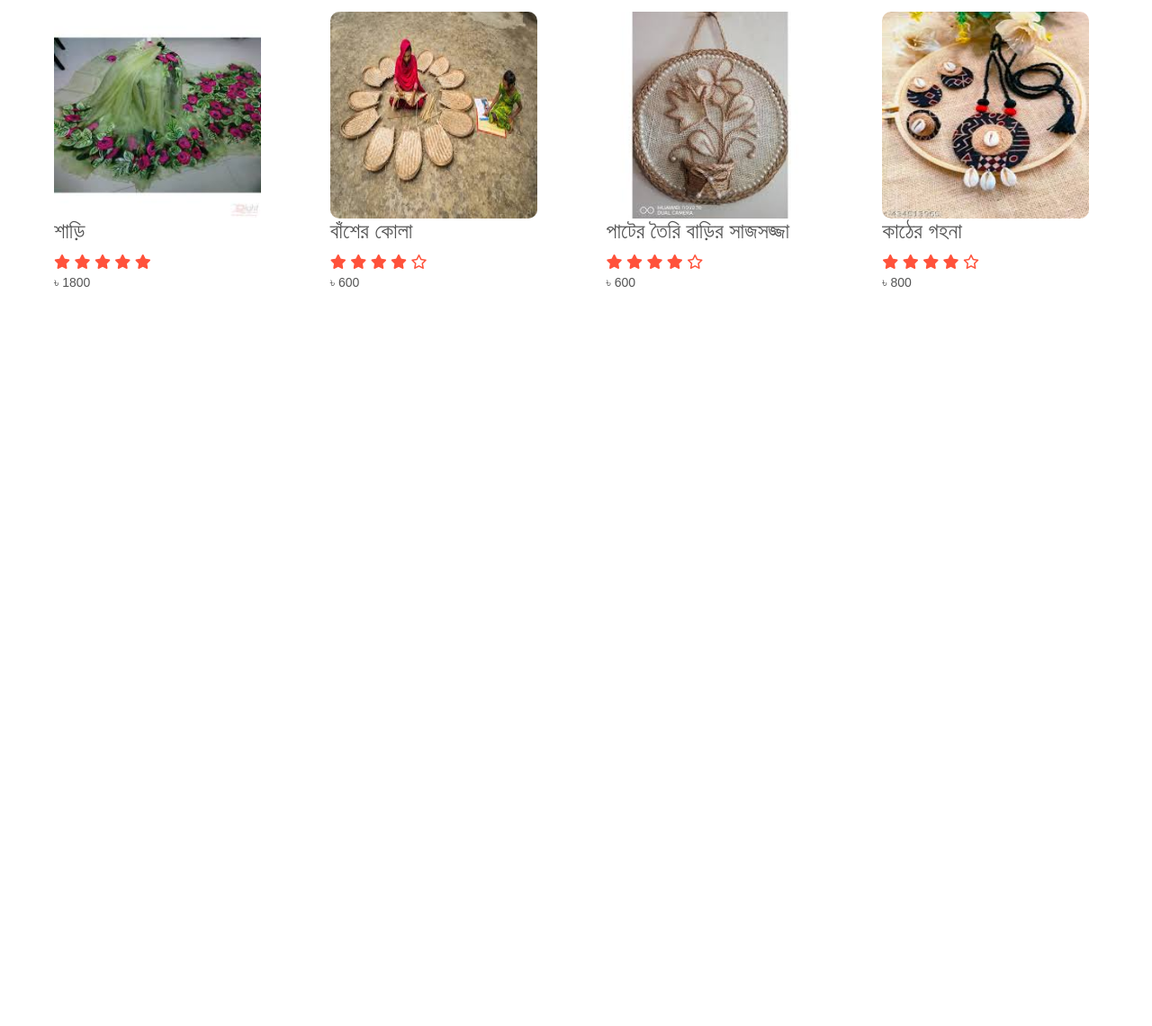
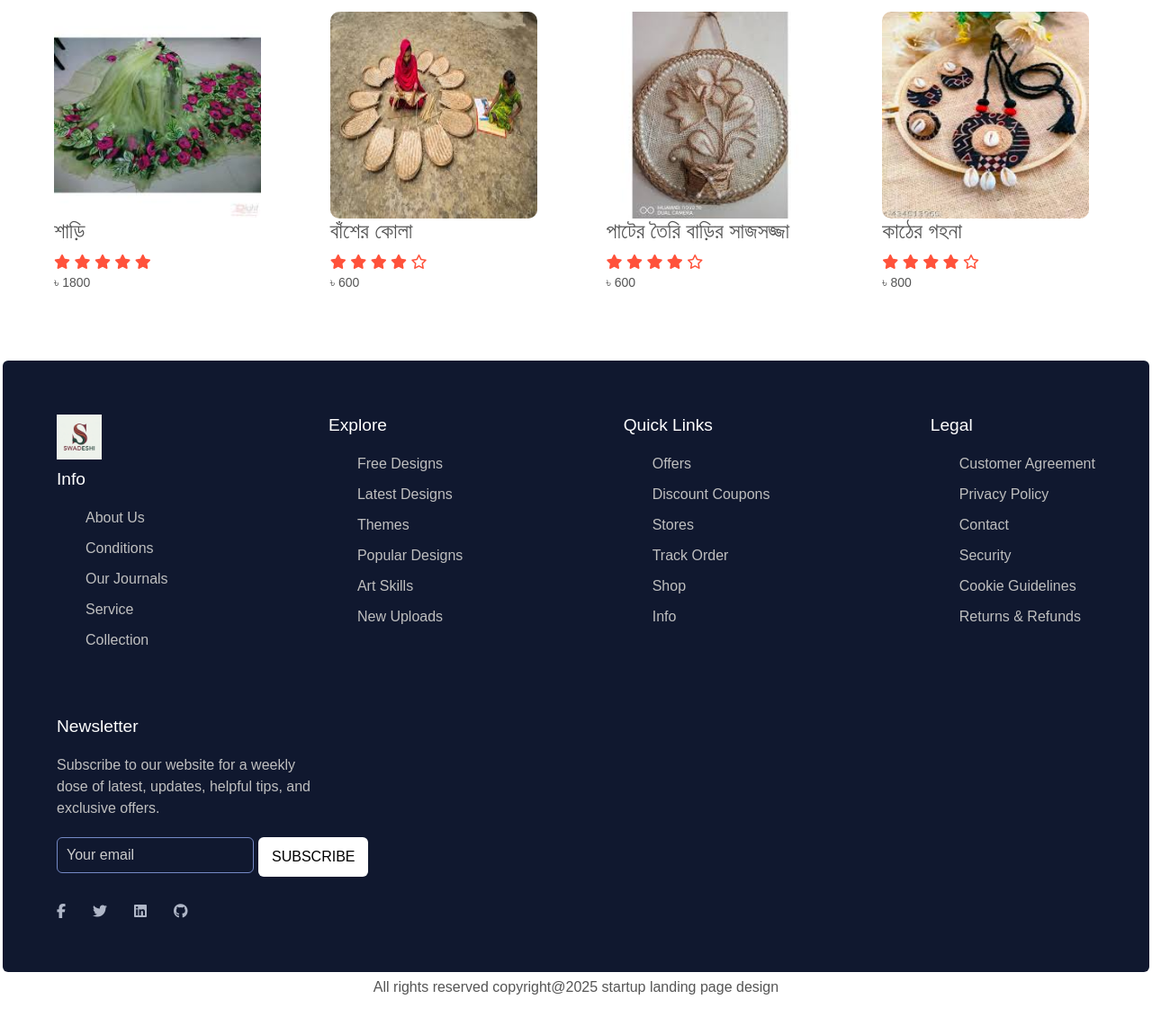
Before and after one commit to arjunmazumder/swadeshi, a plain HTML site: page index.html in a window 1280 px wide. Shown: the part 2678-3819 px from the top of the page at 90% size. Before the commit the page ends 3094 px from the top, so only its background shows below. Drawn offline with Linux system fonts and the light colour scheme.

Commit message:
footer added:

```diff
--- /dev/null
+++ b/css/style2.css
@@ -0,0 +1,148 @@
+/* Importing Google font - Open Sans */
+@import url('https://fonts.googleapis.com/css2?family=Open+Sans:wght@300;400;500;600;700&display=swap');
+
+
+
+.footer {
+    /* position: absolute; */
+    top: 50%;
+    left: 50%;
+    /* transform: translate(-50%, -50%); */
+    /* max-width: 1280px; */
+    /* width: 95%; */
+    background: #10182F;
+    border-radius: 6px;
+}
+
+.footer .footer-row {
+    display: flex;
+    flex-wrap: wrap;
+    justify-content: space-between;
+    gap: 3.5rem;
+    padding: 60px;
+}
+
+.footer-row .footer-col h4 {
+    color: #fff;
+    font-size: 1.2rem;
+    font-weight: 400;
+}
+
+.footer .footer-row .footer-col img {
+    margin-bottom: 10px;
+    height: 50px;
+    width: 50px;
+}
+
+.footer-col .links {
+    margin-top: 20px;
+}
+
+.footer-col .links li {
+    list-style: none;
+    margin-bottom: 10px;
+}
+
+.footer-col .links li a {
+    text-decoration: none;
+    color: #bfbfbf;
+}
+
+.footer-col .links li a:hover {
+    color: #fff;
+}
+
+.footer-col p {
+    margin: 20px 0;
+    color: #bfbfbf;
+    max-width: 300px;
+}
+
+.footer-col form {
+    display: flex;
+    gap: 5px;
+}
+
+.footer-col input {
+    height: 40px;
+    border-radius: 6px;
+    background: none;
+    width: 100%;
+    outline: none;
+    border: 1px solid #7489C6;
+    caret-color: #fff;
+    color: #fff;
+    padding-left: 10px;
+}
+
+.footer-col input::placeholder {
+    color: #ccc;
+}
+
+.footer-col form button {
+    background: #fff;
+    outline: none;
+    border: none;
+    padding: 10px 15px;
+    border-radius: 6px;
+    cursor: pointer;
+    font-weight: 500;
+    transition: 0.2s ease;
+}
+
+.footer-col form button:hover {
+    background: #cecccc;
+}
+
+.footer-col .icons {
+    display: flex;
+    margin-top: 30px;
+    gap: 30px;
+    cursor: pointer;
+}
+
+.footer-col .icons i {
+    color: #afb6c7;
+}
+
+.footer-col .icons i:hover {
+    color: #fff;
+}
+
+.footer-copy {
+    text-align: center !important;
+    margin-top: 5px;
+}
+
+@media (max-width: 768px) {
+    .footer {
+        position: relative;
+        bottom: 0;
+        left: 0;
+        transform: none;
+        width: 100%;
+        border-radius: 0;
+    }
+
+    .footer .footer-row {
+        padding: 20px;
+        gap: 1rem;
+    }
+
+    .footer-col form {
+        display: block;
+    }
+
+    .footer-col form :where(input, button) {
+        width: 100%;
+    }
+
+    .footer-col form button {
+        margin: 10px 0 0 0;
+    }
+
+    .footer-copy {
+        margin: 0%;
+        padding: 0%;
+    }
+}
--- a/index.html
+++ b/index.html
@@ -7,6 +7,7 @@
     <link rel="stylesheet" href="bootstrap-5.3.3-dist (1)/bootstrap-5.3.3-dist/css/bootstrap.min.css" />
     <!-- link for css file -->
     <link rel="stylesheet" href="css/style.css" />
+    <link rel="stylesheet" href="css/style2.css" />
     <!-- link font-awesome for all icons -->
     <link rel="stylesheet" href="https://cdnjs.cloudflare.com/ajax/libs/font-awesome/6.7.2/css/all.min.css"
         integrity="sha512-Evv84Mr4kqVGRNSgIGL/F/aIDqQb7xQ2vcrdIwxfjThSH8CSR7PBEakCr51Ck+w+/U6swU2Im1vVX0SVk9ABhg=="
@@ -62,11 +63,9 @@
 
         </nav>
     </header>
-    <hr/>
+    <hr />
 
     <main>
-
-
         <div class="slider">
             <div id="carouselExampleRide" class="carousel slide slider" data-bs-ride="true">
                 <div class="carousel-inner">
@@ -176,11 +175,9 @@
             </div>
 
         </div>
-
-
-
     </main>
 
+    <content>
 
         <!--featured category Start-->
 
@@ -463,10 +460,86 @@
 
             </div>
 
+
+
         </div>
         <!--Latest product ends-->
 
+    </content>
 
+    <footer>
+        <section class="footer row">
+            <div class="footer-row">
+                <div class="footer-col">
+                    <div class="img">
+                        <img src="img/logo.jpg" alt="">
+                    </div>
+                    <h4>Info</h4>
+                    <ul class="links">
+                        <li><a href="#">About Us</a></li>
+                        <li><a href="#">Conditions</a></li>
+                        <li><a href="#">Our Journals</a></li>
+                        <li><a href="#">Service</a></li>
+                        <li><a href="#">Collection</a></li>
+                    </ul>
+                </div>
+                <div class="footer-col">
+                    <h4>Explore</h4>
+                    <ul class="links">
+                        <li><a href="#">Free Designs</a></li>
+                        <li><a href="#">Latest Designs</a></li>
+                        <li><a href="#">Themes</a></li>
+                        <li><a href="#">Popular Designs</a></li>
+                        <li><a href="#">Art Skills</a></li>
+                        <li><a href="#">New Uploads</a></li>
+                    </ul>
+                </div>
+                <div class="footer-col">
+                    <h4>Quick Links</h4>
+                    <ul class="links">
+                        <li><a href="#">Offers</a></li>
+                        <li><a href="#">Discount Coupons</a></li>
+                        <li><a href="#">Stores</a></li>
+                        <li><a href="#">Track Order</a></li>
+                        <li><a href="#">Shop</a></li>
+                        <li><a href="#">Info</a></li>
+                    </ul>
+                </div>
+                <div class="footer-col">
+                    <h4>Legal</h4>
+                    <ul class="links">
+                        <li><a href="#">Customer Agreement</a></li>
+                        <li><a href="#">Privacy Policy</a></li>
+                        <li><a href="#">Contact</a></li>
+                        <li><a href="#">Security</a></li>
+                        <li><a href="#">Cookie Guidelines</a></li>
+                        <li><a href="#">Returns & Refunds</a></li>
+                    </ul>
+                </div>
+                <div class="footer-col">
+                    <h4>Newsletter</h4>
+                    <p>
+                        Subscribe to our website for a weekly dose
+                        of latest, updates, helpful tips, and
+                        exclusive offers.
+                    </p>
+                    <form action="#">
+                        <input type="text" placeholder="Your email" required>
+                        <button type="submit">SUBSCRIBE</button>
+                    </form>
+                    <div class="icons">
+                        <i class="fa-brands fa-facebook-f"></i>
+                        <i class="fa-brands fa-twitter"></i>
+                        <i class="fa-brands fa-linkedin"></i>
+                        <i class="fa-brands fa-github"></i>
+                    </div>
+                </div>
+            </div>
+        </section>
+        <section class="footer-copy">
+            <p>All rights reserved copyright@2025 startup landing page design</p>
+        </section>
+    </footer>
 
     <!--JS for toggle menu starts-->
 
@@ -474,25 +547,16 @@
         var MenuIteams = document.getElementById("MenuIteams");
         MenuIteams.style.maxHeight = "0px";
 
-        function menutoggle(){
-            if(MenuIteams.style.maxHeight == "0px")
-                {
+        function menutoggle() {
+            if (MenuIteams.style.maxHeight == "0px") {
                 MenuIteams.style.maxHeight = "200px"
             }
-            else
-                {
+            else {
                 MenuIteams.style.maxHeight = "0px"
             }
 
         }
     </script>
-
-    <!--JS for toggle menu ends-->
-
-    <footer>
-
-
-    </footer>
     <!-- <script src="bootstrap-5.3.3-dist (1)/bootstrap-5.3.3-dist/js/bootstrap.bundle.min.js"></script> -->
     <script src="bootstrap-5.3.3-dist (1)/bootstrap-5.3.3-dist/js/bootstrap.js"></script>
 </body>
```
Lines whose indentation alone changed are shown as unchanged.
